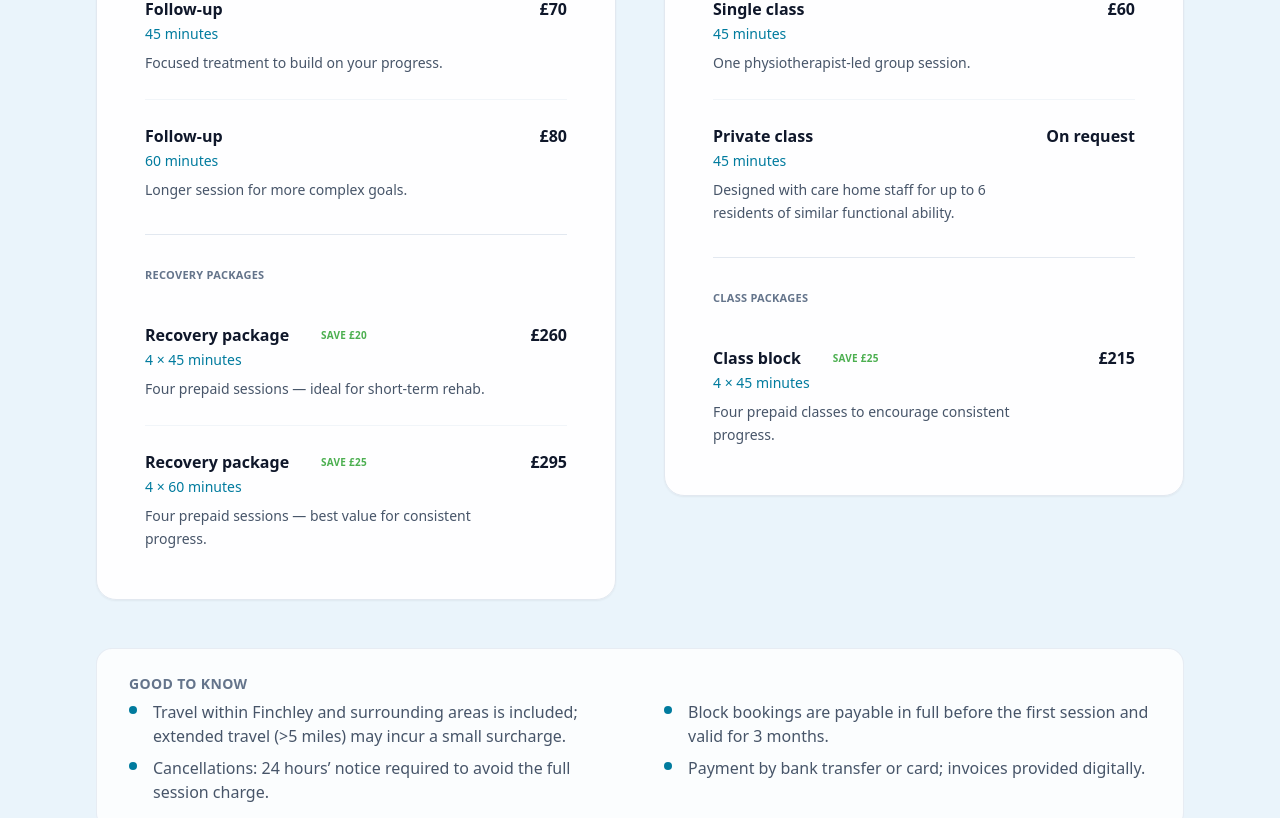
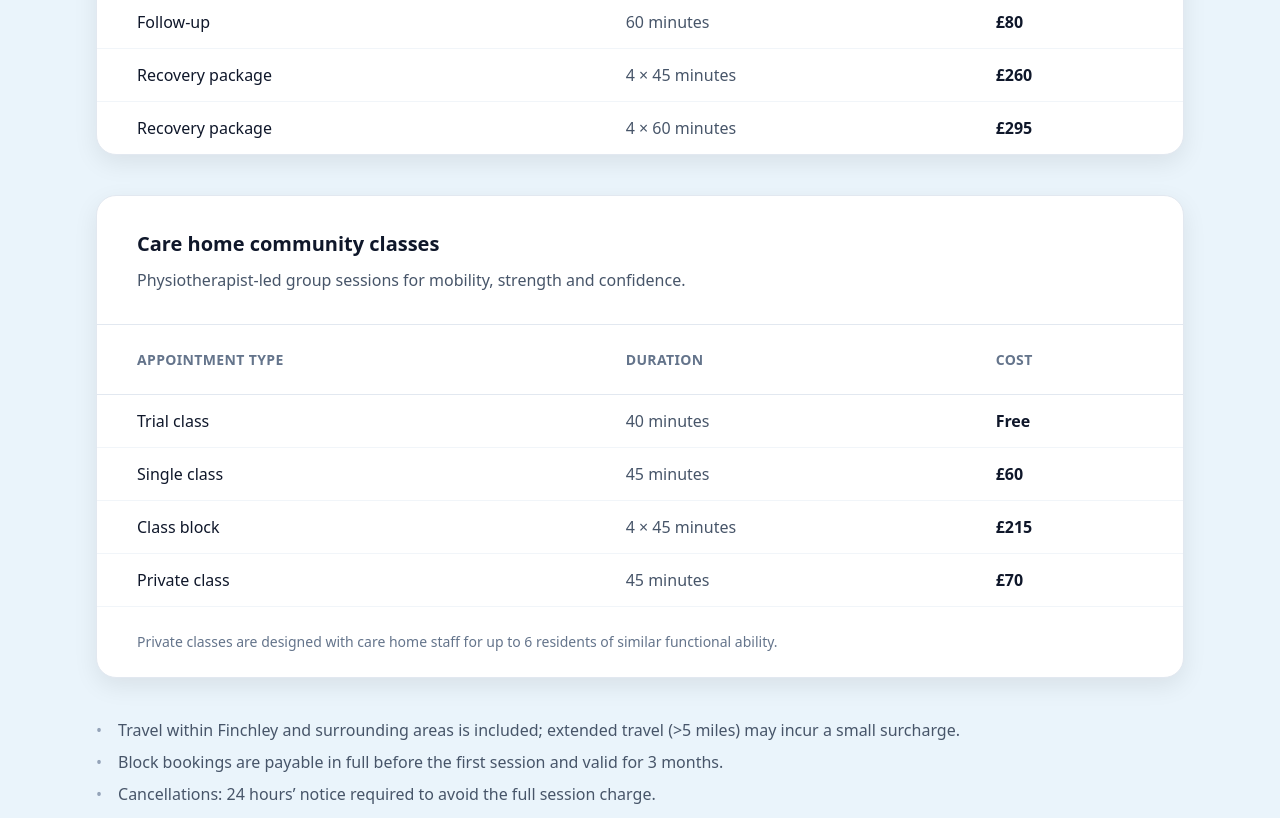
Before and after one commit to askalexphysiotherapy/askalex-physiotherapy-site, a Next.js app: page /services in a window 1280 px wide. Shown: the part 3060-3878 px from the top of the page. Built offline with nearby package versions, Linux system fonts and the light colour scheme.

Commit message:
price table change

```diff
--- a/components/PricingSection.tsx
+++ b/components/PricingSection.tsx
@@ -7,63 +7,62 @@ import { Container } from "@/components/Container";
 
 type PricingItem = (typeof site.pricing.physiotherapy.items)[number];
 
-function PriceRow({ item }: { item: PricingItem }) {
-	return (
-		<div className="flex items-start justify-between gap-4 border-b border-slate-100 py-3 last:border-b-0 last:pb-0 first:pt-0">
-			<div className="min-w-0 flex-1">
-				<div className="flex flex-wrap items-center gap-x-2 gap-y-1">
-					<p className="text-sm font-semibold text-slate-900">{item.name}</p>
-					{item.badge && (
-						<span className="inline-flex items-center rounded-full bg-medical-green/10 px-2 py-0.5 text-[10px] font-semibold uppercase tracking-wide text-medical-green">
-							{item.badge}
-						</span>
-					)}
-				</div>
-				<p className="mt-0.5 text-xs font-medium text-medical-blue">{item.duration}</p>
-				{item.description && (
-					<p className="mt-1 text-xs leading-relaxed text-slate-600">{item.description}</p>
-				)}
-			</div>
-			<p className="shrink-0 text-sm font-semibold tabular-nums text-slate-900">{item.price}</p>
-		</div>
-	);
-}
+const columns = ["Appointment type", "Duration", "Cost"] as const;
 
-function PricingColumn({
+function PricingTable({
 	title,
 	subtitle,
-	singles,
-	packages,
-	packageLabel
+	items,
+	footnote
 }: {
 	title: string;
-	subtitle: string;
-	singles: PricingItem[];
-	packages: PricingItem[];
-	packageLabel: string;
+	subtitle?: string;
+	items: PricingItem[];
+	footnote?: string;
 }) {
 	return (
-		<div className="rounded-2xl border border-slate-200 bg-white/95 p-5 shadow-sm md:p-6">
-			<div className="mb-4">
-				<h2 className="text-lg font-semibold text-slate-900">{title}</h2>
-				<p className="mt-1 text-sm leading-relaxed text-slate-600">{subtitle}</p>
+		<div className="overflow-hidden rounded-2xl border border-slate-200 bg-white shadow-soft">
+			<div className="border-b border-slate-200 px-5 py-4">
+				<h2 className="text-base font-semibold text-slate-900 md:text-lg">{title}</h2>
+				{subtitle && <p className="mt-1 text-sm text-slate-600">{subtitle}</p>}
 			</div>
-
-			<div>
-				{singles.map((item) => (
-					<PriceRow key={item.slug} item={item} />
+			<div className="overflow-x-auto">
+				<table className="w-full min-w-[28rem] border-collapse text-left">
+					<thead>
+						<tr className="border-b border-slate-200 bg-aa-bg/40">
+							{columns.map((col) => (
+								<th
+									key={col}
+									scope="col"
+									className="px-5 py-3 text-xs font-semibold uppercase tracking-wide text-slate-500 first:w-[45%]"
+								>
+									{col}
+								</th>
 							))}
+						</tr>
+					</thead>
+					<tbody>
+						{items.map((item) => (
+							<tr
+								key={item.slug}
+								className="border-b border-slate-100 last:border-0"
+							>
+								<td className="px-5 py-3.5 text-sm font-medium text-slate-900">
+									{item.name}
+								</td>
+								<td className="px-5 py-3.5 text-sm text-slate-600">{item.duration}</td>
+								<td className="px-5 py-3.5 text-sm font-semibold tabular-nums text-slate-900">
+									{item.price}
+								</td>
+							</tr>
+						))}
+					</tbody>
+				</table>
 			</div>
-
-			{packages.length > 0 && (
-				<div className="mt-4 border-t border-slate-200 pt-4">
-					<p className="mb-2 text-[11px] font-semibold uppercase tracking-wide text-slate-500">
-						{packageLabel}
+			{footnote && (
+				<p className="border-t border-slate-100 px-5 py-3 text-xs leading-relaxed text-slate-500">
+					{footnote}
 				</p>
-					{packages.map((item) => (
-						<PriceRow key={item.slug} item={item} />
-					))}
-				</div>
 			)}
 		</div>
 	);
@@ -72,58 +71,39 @@ function PricingColumn({
 export function PricingSection() {
 	const { pricing } = site;
 
-	const physioSingles = pricing.physiotherapy.items.filter(
-		(item) => !item.slug.startsWith("recovery-")
-	);
-	const physioPackages = pricing.physiotherapy.items.filter((item) =>
-		item.slug.startsWith("recovery-")
-	);
-	const classSingles = pricing.classes.items.filter(
-		(item) => item.slug !== "four-class-block"
-	);
-	const classPackages = pricing.classes.items.filter(
-		(item) => item.slug === "four-class-block"
-	);
-
 	return (
 		<Section id="pricing" density="compact" background="tint" container={false}>
-			<Container className="space-y-6">
+			<Container className="space-y-5">
 				<SectionHeader
 					eyebrow="Pricing"
 					title="Clear, transparent pricing"
-					description="No hidden fees. Packages save money when you commit to a block of sessions."
+					description="Simple fees for home visits, online sessions, and care home classes."
 				/>
 
-				<div className="grid gap-5 lg:grid-cols-2 lg:gap-6 lg:items-start">
-					<PricingColumn
+				<div className="space-y-5">
+					<PricingTable
 						title={pricing.physiotherapy.title}
 						subtitle={pricing.physiotherapy.subtitle}
-						singles={physioSingles}
-						packages={physioPackages}
-						packageLabel="Recovery packages"
+						items={pricing.physiotherapy.items}
 					/>
-					<PricingColumn
+					<PricingTable
 						title={pricing.classes.title}
 						subtitle={pricing.classes.subtitle}
-						singles={classSingles}
-						packages={classPackages}
-						packageLabel="Class packages"
+						items={pricing.classes.items}
+						footnote="Private classes are designed with care home staff for up to 6 residents of similar functional ability."
 					/>
 				</div>
 
-				<div className="rounded-xl border border-slate-200/80 bg-white/80 px-4 py-3 text-xs leading-relaxed text-slate-600 md:text-sm">
-					<p className="mb-1.5 text-xs font-semibold uppercase tracking-wide text-slate-500">
-						Good to know
-					</p>
-					<ul className="grid gap-1 sm:grid-cols-2 sm:gap-x-6">
+				<ul className="space-y-1 text-xs leading-relaxed text-slate-600 md:text-sm">
 					{pricing.notes.map((note, idx) => (
 						<li key={idx} className="flex gap-2">
-								<span className="mt-1.5 h-1 w-1 shrink-0 rounded-full bg-medical-blue" aria-hidden />
+							<span className="text-slate-400" aria-hidden>
+								•
+							</span>
 							<span>{note}</span>
 						</li>
 					))}
 				</ul>
-				</div>
 			</Container>
 		</Section>
 	);
--- a/content/site.json
+++ b/content/site.json
@@ -531,7 +531,7 @@
             "name": "Private class",
             "description": "Designed with care home staff for up to 6 residents of similar functional ability.",
             "duration": "45 minutes",
-            "price": "On request",
+            "price": "£70",
             "highlight": "Tailored for care homes",
             "badge": null
           }
```
Lines whose indentation alone changed are shown as unchanged.
